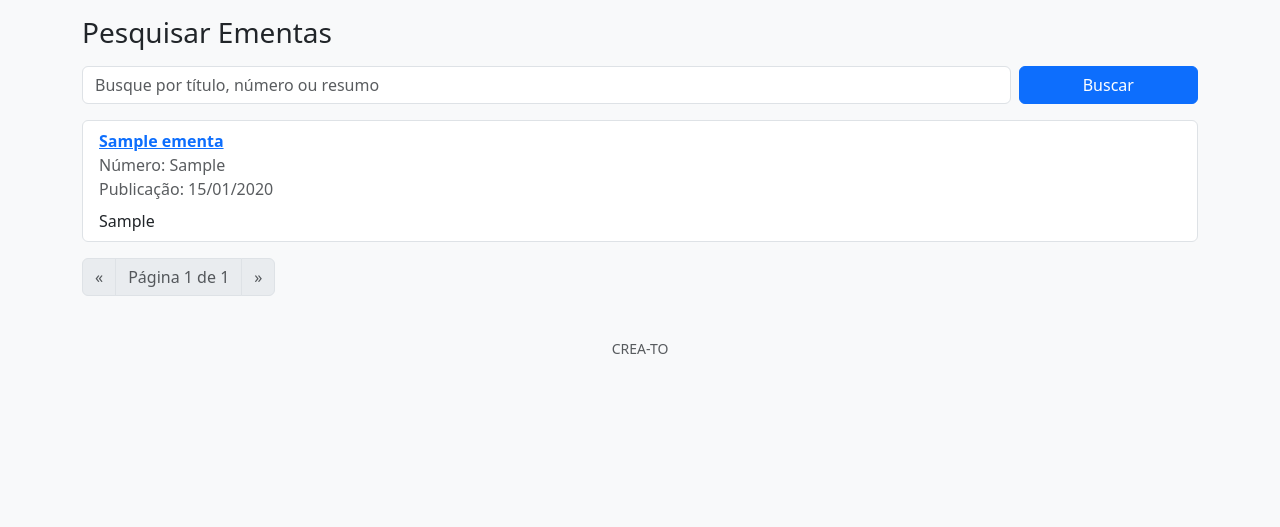
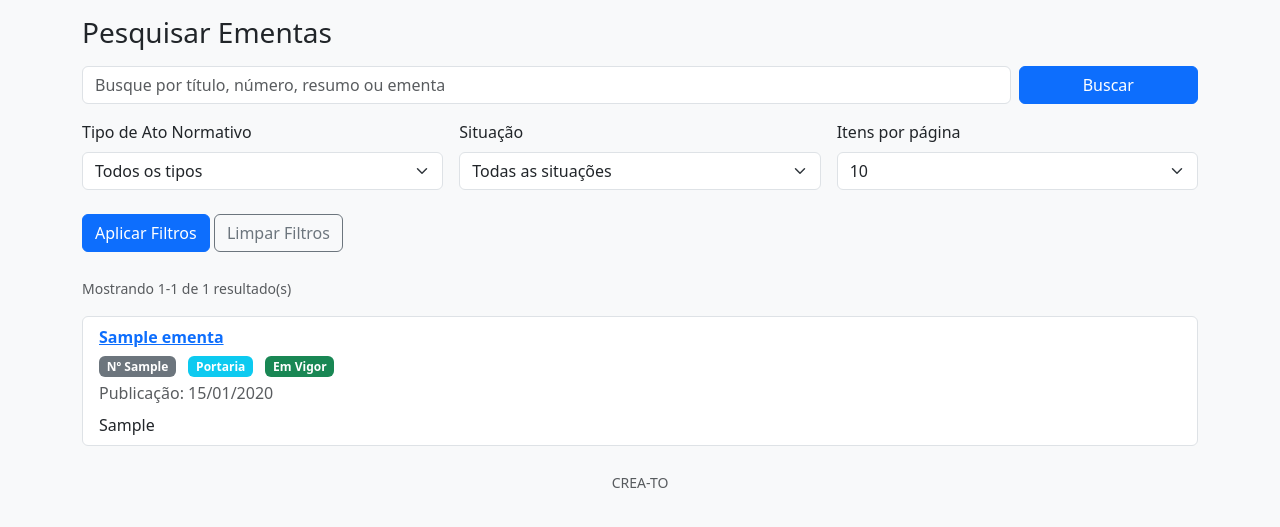
Before and after one commit to calloc2/normativosCREA, a Django app: page / in a window 1280 px wide. Shown: the part 57-584 px from the top of the page. Run offline with Django 5.2, Linux system fonts and the light colour scheme; tables that the repository leaves empty hold one stand-in row (values such as "Sample post"); parts of the project's set-up code (start-up, migrations or seed data) failed here and were passed over.

Commit message:
adds ato normativos filters + desc filter

```diff
--- a/ementas/models.py
+++ b/ementas/models.py
@@ -1,14 +1,39 @@
 from django.db import models
 
 class Ementa(models.Model):
-    numero = models.CharField("Número", max_length=30,blank=True)
-    titulo = models.CharField("Título",max_length=200)
-    resumo = models.TextField("Resumo",blank=True)
-    data_publicacao = models.DateField("Data de Publicação",blank=True,null=True)
-    arquivo = models.FileField("PDF",upload_to="ementas/",null=True,blank=True)
-    publicado = models.BooleanField("Publicado",default=True)
-    criado_em = models.DateTimeField("Criado em",auto_now_add=True)
-    atualizado_em = models.DateTimeField("Atualizado em",auto_now=True)
+    TIPO_ATO_CHOICES = [
+        ('portaria', 'Portaria'),
+        ('decisao_plenaria', 'Decisão Plenária'),
+        ('ato_administrativo', 'Ato Administrativo'),
+    ]
+
+    SITUACAO_CHOICES = [
+        ('em_vigor', 'Em Vigor'),
+        ('revogada', 'Revogada'),
+        ('cancelada', 'Cancelada'),
+    ]
+
+    numero = models.CharField("Número", max_length=30, blank=True)
+    titulo = models.CharField("Título", max_length=200)
+    tipo_ato_normativo = models.CharField(
+        "Tipo de Ato Normativo",
+        max_length=20,
+        choices=TIPO_ATO_CHOICES,
+        default='portaria'
+    )
+    situacao = models.CharField(
+        "Situação",
+        max_length=20,
+        choices=SITUACAO_CHOICES,
+        default='em_vigor'
+    )
+    ementa = models.TextField("Ementa (Resumo)", blank=True, help_text="Resumo do ato normativo para facilitar a pesquisa")
+    resumo = models.TextField("Resumo", blank=True)
+    data_publicacao = models.DateField("Data de Publicação", blank=True, null=True)
+    arquivo = models.FileField("PDF", upload_to="ementas/", null=True, blank=True)
+    publicado = models.BooleanField("Publicado", default=True)
+    criado_em = models.DateTimeField("Criado em", auto_now_add=True)
+    atualizado_em = models.DateTimeField("Atualizado em", auto_now=True)
 
     class Meta:
         ordering = ["-data_publicacao", "-criado_em"]
--- a/ementas/urls.py
+++ b/ementas/urls.py
@@ -5,5 +5,5 @@ app_name = "ementas"
 
 urlpatterns = [
     path("", views.ementa_list,name="lista"),
-    path("ementa/<int:pk>/", views.ementa_detail,name="ementa_detail"),
+    path("ementa/<int:pk>/", views.ementa_detail,name="detalhe"),
 ]
--- a/ementas/views.py
+++ b/ementas/views.py
@@ -1,21 +1,51 @@
 from django.core.paginator import Paginator
 from django.db.models import Q
-from django.shortcuts import render,get_object_or_404
+from django.shortcuts import render, get_object_or_404
 from .models import Ementa
 
 def ementa_list(request):
-    q = request.GET.get("q","").strip()
+    q = request.GET.get("q", "").strip()
+    tipo_ato = request.GET.get("tipo_ato", "")
+    situacao = request.GET.get("situacao", "")
+    itens_por_pagina = request.GET.get("itens_por_pagina", "10")
+
+    try:
+        itens_por_pagina = int(itens_por_pagina)
+        if itens_por_pagina not in [10, 50, 100]:
+            itens_por_pagina = 10
+    except ValueError:
+        itens_por_pagina = 10
+
     qs = Ementa.objects.filter(publicado=True)
+
     if q:
         qs = qs.filter(
             Q(titulo__icontains=q) |
             Q(numero__icontains=q) |
-            Q(resumo__icontains=q)
+            Q(resumo__icontains=q) |
+            Q(ementa__icontains=q)
         )
-    paginator = Paginator(qs, 10)
+
+    if tipo_ato:
+        qs = qs.filter(tipo_ato_normativo=tipo_ato)
+
+    if situacao:
+        qs = qs.filter(situacao=situacao)
+
+    paginator = Paginator(qs, itens_por_pagina)
     page_number = request.GET.get("page")
     page_obj = paginator.get_page(page_number)
-    context = {"page_obj": page_obj, "q": q}
+
+    context = {
+        "page_obj": page_obj,
+        "q": q,
+        "tipo_ato": tipo_ato,
+        "situacao": situacao,
+        "itens_por_pagina": itens_por_pagina,
+        "tipos_ato": Ementa.TIPO_ATO_CHOICES,
+        "situacoes": Ementa.SITUACAO_CHOICES,
+        "opcoes_paginacao": [10, 50, 100],
+    }
     return render(request, "ementas/lista.html", context)
 
 def ementa_detail(request, pk):
--- a/templates/ementas/lista.html
+++ b/templates/ementas/lista.html
@@ -1,47 +1,122 @@
-<!-- templates/ementas/lista.html -->
 {% extends "base.html" %}
 {% block title %}Pesquisar Ementas{% endblock %}
 {% block content %}
   <h1 class="h3 mb-3">Pesquisar Ementas</h1>
-  <form method="get" class="row g-2 mb-3">
+
+  <form method="get" class="mb-4">
+    <div class="row g-2 mb-3">
       <div class="col-sm-8 col-md-10">
-      <input name="q" value="{{ q }}" class="form-control" placeholder="Busque por título, número ou resumo">
+        <input name="q" value="{{ q }}" class="form-control" placeholder="Busque por título, número, resumo ou ementa">
       </div>
       <div class="col-sm-4 col-md-2 d-grid">
         <button class="btn btn-primary">Buscar</button>
       </div>
+    </div>
+
+    <div class="row g-3">
+      <div class="col-md-4">
+        <label for="tipo_ato" class="form-label">Tipo de Ato Normativo</label>
+        <select name="tipo_ato" id="tipo_ato" class="form-select">
+          <option value="">Todos os tipos</option>
+          {% for valor, label in tipos_ato %}
+            <option value="{{ valor }}" {% if tipo_ato == valor %}selected{% endif %}>{{ label }}</option>
+          {% endfor %}
+        </select>
+      </div>
+
+      <div class="col-md-4">
+        <label for="situacao" class="form-label">Situação</label>
+        <select name="situacao" id="situacao" class="form-select">
+          <option value="">Todas as situações</option>
+          {% for valor, label in situacoes %}
+            <option value="{{ valor }}" {% if situacao == valor %}selected{% endif %}>{{ label }}</option>
+          {% endfor %}
+        </select>
+      </div>
+
+      <div class="col-md-4">
+        <label for="itens_por_pagina" class="form-label">Itens por página</label>
+        <select name="itens_por_pagina" id="itens_por_pagina" class="form-select">
+          {% for opcao in opcoes_paginacao %}
+            <option value="{{ opcao }}" {% if itens_por_pagina == opcao %}selected{% endif %}>{{ opcao }}</option>
+          {% endfor %}
+        </select>
+      </div>
+    </div>
+
+    <div class="row g-2 mt-3">
+      <div class="col-md-6">
+        <button type="submit" class="btn btn-primary">Aplicar Filtros</button>
+        <a href="{% url 'ementas:lista' %}" class="btn btn-outline-secondary">Limpar Filtros</a>
+      </div>
+    </div>
   </form>
 
   {% if page_obj.object_list %}
+    <div class="mb-3">
+      <small class="text-muted">
+        Mostrando {{ page_obj.start_index }}-{{ page_obj.end_index }} de {{ page_obj.paginator.count }} resultado(s)
+        {% if q or tipo_ato or situacao %}
+          <span class="ms-2">(filtros aplicados)</span>
+        {% endif %}
+      </small>
+    </div>
+
     <ul class="list-group">
       {% for e in page_obj.object_list %}
         <li class="list-group-item">
+          <div class="d-flex justify-content-between align-items-start">
+            <div class="flex-grow-1">
               <a class="fw-semibold" href="{% url 'ementas:detalhe' e.pk %}">{{ e.titulo }}</a>
-          {% if e.numero %}<div class="text-muted">Número: {{ e.numero }}</div>{% endif %}
-          {% if e.data_publicacao %}<div class="text-muted">Publicação: {{ e.data_publicacao|date:"d/m/Y" }}</div>{% endif %}
-          {% if e.resumo %}<p class="mb-0 mt-2">{{ e.resumo|truncatechars:160 }}</p>{% endif %}
+              <div class="mt-1">
+                {% if e.numero %}<span class="badge bg-secondary me-2">Nº {{ e.numero }}</span>{% endif %}
+                <span class="badge bg-info me-2">{{ e.get_tipo_ato_normativo_display }}</span>
+                <span class="badge {% if e.situacao == 'em_vigor' %}bg-success{% elif e.situacao == 'revogada' %}bg-warning{% else %}bg-danger{% endif %}">
+                  {{ e.get_situacao_display }}
+                </span>
+              </div>
+              {% if e.data_publicacao %}<div class="text-muted mt-1">Publicação: {{ e.data_publicacao|date:"d/m/Y" }}</div>{% endif %}
+              {% if e.ementa %}<p class="mb-0 mt-2">{{ e.ementa|truncatechars:200 }}</p>{% endif %}
+              {% if e.resumo and e.resumo != e.ementa %}<p class="mb-0 mt-1 text-muted"><small>{{ e.resumo|truncatechars:160 }}</small></p>{% endif %}
+            </div>
+          </div>
         </li>
       {% endfor %}
     </ul>
 
-    <nav class="mt-3">
-      <ul class="pagination">
+    {% if page_obj.paginator.num_pages > 1 %}
+      <nav class="mt-4">
+        <ul class="pagination justify-content-center">
           {% if page_obj.has_previous %}
-          <li class="page-item"><a class="page-link" href="?q={{ q }}&page={{ page_obj.previous_page_number }}">«</a></li>
+            <li class="page-item">
+              <a class="page-link" href="?{% if q %}q={{ q }}&{% endif %}{% if tipo_ato %}tipo_ato={{ tipo_ato }}&{% endif %}{% if situacao %}situacao={{ situacao }}&{% endif %}{% if itens_por_pagina != 10 %}itens_por_pagina={{ itens_por_pagina }}&{% endif %}page={{ page_obj.previous_page_number }}">«</a>
+            </li>
           {% else %}
             <li class="page-item disabled"><span class="page-link">«</span></li>
           {% endif %}
 
-        <li class="page-item disabled"><span class="page-link">Página {{ page_obj.number }} de {{ page_obj.paginator.num_pages }}</span></li>
+          <li class="page-item disabled">
+            <span class="page-link">Página {{ page_obj.number }} de {{ page_obj.paginator.num_pages }}</span>
+          </li>
 
           {% if page_obj.has_next %}
-          <li class="page-item"><a class="page-link" href="?q={{ q }}&page={{ page_obj.next_page_number }}">»</a></li>
+            <li class="page-item">
+              <a class="page-link" href="?{% if q %}q={{ q }}&{% endif %}{% if tipo_ato %}tipo_ato={{ tipo_ato }}&{% endif %}{% if situacao %}situacao={{ situacao }}&{% endif %}{% if itens_por_pagina != 10 %}itens_por_pagina={{ itens_por_pagina }}&{% endif %}page={{ page_obj.next_page_number }}">»</a>
+            </li>
           {% else %}
             <li class="page-item disabled"><span class="page-link">»</span></li>
           {% endif %}
         </ul>
       </nav>
+    {% endif %}
   {% else %}
-    <div class="alert alert-info">Nenhuma ementa encontrada.</div>
+    <div class="alert alert-info">
+      {% if q or tipo_ato or situacao %}
+        Nenhuma ementa encontrada com os filtros aplicados.
+        <a href="{% url 'ementas:lista' %}" class="alert-link">Tente limpar os filtros</a>.
+      {% else %}
+        Nenhuma ementa encontrada.
+      {% endif %}
+    </div>
   {% endif %}
 {% endblock %}
```
Also changed, not shown: ementas/admin.py (+21 -3 lines), templates/ementas/detalhe.html (+46 -7 lines), ementas/migrations/0002_ementa_ementa_ementa_situacao_and_more.py (added). Lines whose indentation alone changed are shown as unchanged.
